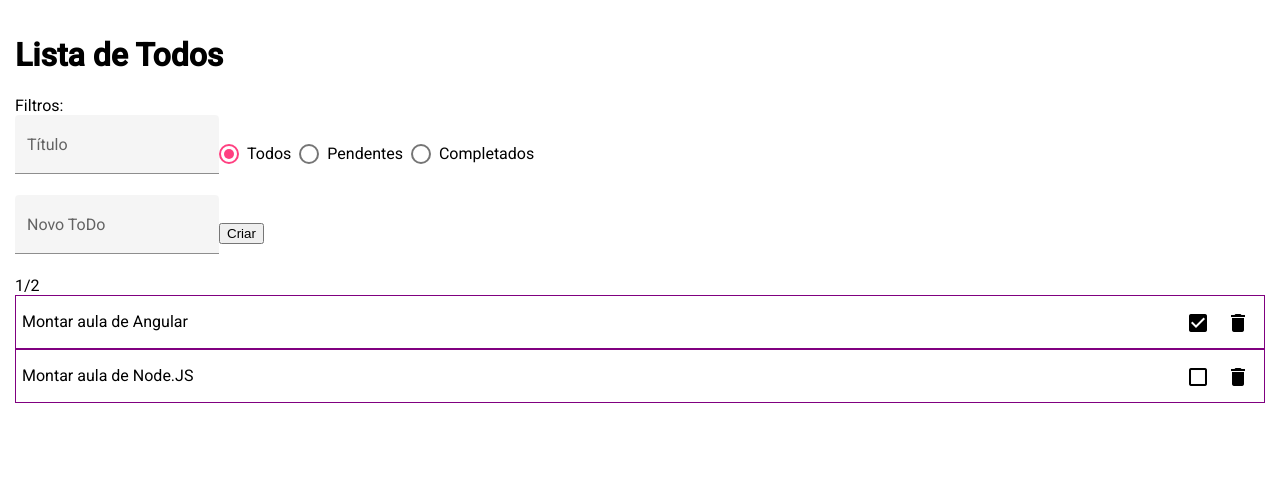
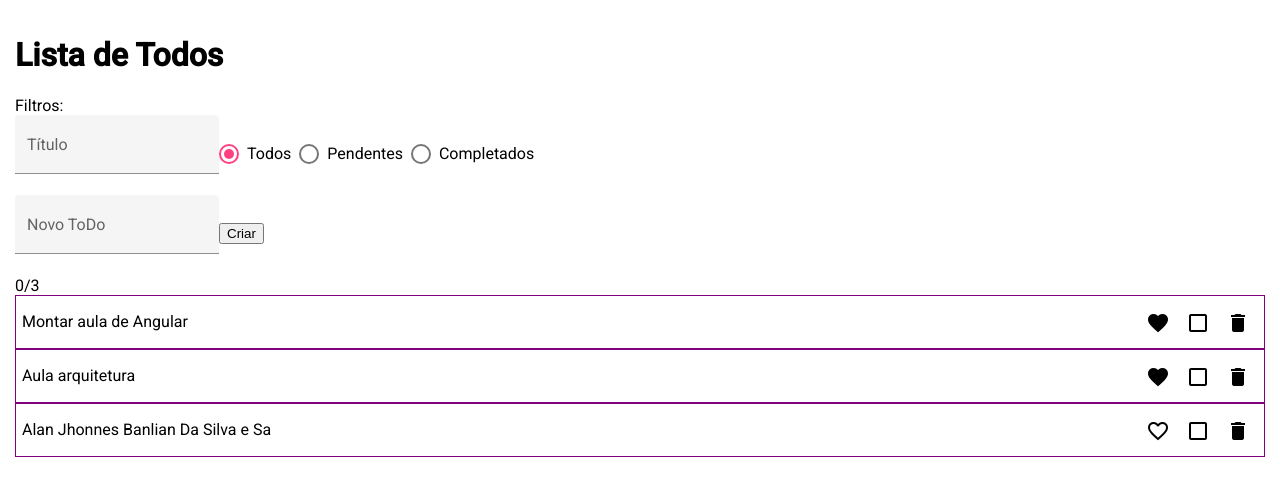
Before and after one commit to alanjhonnes/devschool-padrao-arquitetura-angular, an Angular app: page /todos in a window 1280 px wide. Shown: the top 496 px of the page. Built offline with nearby package versions, Linux system fonts and the light colour scheme; data requests are answered from the project's data file.

Commit message:
feat: favorite and isSavingTodo features

```diff
--- a/db.json
+++ b/db.json
@@ -3,12 +3,23 @@
     {
       "id": "1",
       "title": "Montar aula de Angular",
-      "isCompleted": true
+      "isCompleted": false,
+      "isFavorited": true,
+      "isSaving": false
     },
     {
-      "id": "2",
-      "title": "Montar aula de Node.JS",
-      "isCompleted": false
+      "id": "f4d00611-a751-4c57-8fde-1acc676b1d35",
+      "title": "Aula arquitetura",
+      "isCompleted": false,
+      "isFavorited": true,
+      "isSaving": false
+    },
+    {
+      "id": "38315f5c-4fcb-4461-9d1a-c2bae6d0e038",
+      "title": "Alan Jhonnes Banlian Da Silva e Sa",
+      "isCompleted": false,
+      "isFavorited": false,
+      "isSaving": false
     }
   ]
 }
--- a/src/app/features/todos/components/todo-item/todo-item.component.html
+++ b/src/app/features/todos/components/todo-item/todo-item.component.html
@@ -1,7 +1,15 @@
-<span>{{todo.title}}</span>
+<span>{{ todo.title }}</span>
 <div class="todo-item-buttons">
+  <mat-spinner *ngIf="todo.isSaving"></mat-spinner>
+  <button mat-icon-button (click)="onToggleFavorite()">
+    <mat-icon>{{ todo.isFavorited ? "favorite" : "favorite_border" }}</mat-icon>
+  </button>
   <button mat-icon-button (click)="onToggleClicked()">
-    <mat-icon>{{ todo.isCompleted ? 'check_box' : 'check_box_outline_blank'}}</mat-icon>
+    <mat-icon>{{
+      todo.isCompleted ? "check_box" : "check_box_outline_blank"
+    }}</mat-icon>
   </button>
-  <button mat-icon-button (click)="onDeleteClicked()"><mat-icon>delete</mat-icon></button>
+  <button mat-icon-button (click)="onDeleteClicked()">
+    <mat-icon>delete</mat-icon>
+  </button>
 </div>
--- a/src/app/features/todos/components/todo-item/todo-item.component.ts
+++ b/src/app/features/todos/components/todo-item/todo-item.component.ts
@@ -1,5 +1,5 @@
 import { Component, OnInit, ChangeDetectionStrategy, Input, Output, EventEmitter, HostBinding } from '@angular/core';
-import { Todo } from 'src/app/shared/types/todo.type';
+import { Todo, TodoListItem } from 'src/app/shared/types/todo.type';
 
 @Component({
   selector: 'app-todo-item',
@@ -10,10 +10,13 @@ import { Todo } from 'src/app/shared/types/todo.type';
 export class TodoItemComponent implements OnInit {
 
   @Input()
-  todo!: Todo;
+  todo!: TodoListItem;
 
   @Output()
   toggleStatus = new EventEmitter<Todo>();
+
+  @Output()
+  toggleFavorite = new EventEmitter<Todo>();
 
   @Output()
   delete = new EventEmitter<Todo>();
@@ -27,6 +30,10 @@ export class TodoItemComponent implements OnInit {
     this.toggleStatus.emit(this.todo);
   }
 
+  onToggleFavorite() {
+    this.toggleFavorite.emit(this.todo);
+  }
+
   onDeleteClicked() {
     this.delete.emit(this.todo);
   }
--- a/src/app/features/todos/components/todo-list/todo-list.component.html
+++ b/src/app/features/todos/components/todo-list/todo-list.component.html
@@ -2,6 +2,7 @@
   <app-todo-item
     *ngFor="let todo of todos"
     [todo]="todo"
+    (toggleFavorite)="onTodoToggledFavorite(todo)"
     (toggleStatus)="onTodoToggled(todo)"
     (delete)="onTodoDeleted(todo)"
   ></app-todo-item>
--- a/src/app/features/todos/components/todo-list/todo-list.component.ts
+++ b/src/app/features/todos/components/todo-list/todo-list.component.ts
@@ -1,5 +1,5 @@
 import { Component, OnInit, ChangeDetectionStrategy, Input, Output, EventEmitter } from '@angular/core';
-import { Todo } from 'src/app/shared/types/todo.type';
+import { Todo, TodoListItem } from 'src/app/shared/types/todo.type';
 
 @Component({
   selector: 'app-todo-list',
@@ -10,10 +10,13 @@ import { Todo } from 'src/app/shared/types/todo.type';
 export class TodoListComponent implements OnInit {
 
   @Input()
-  todos!: Todo[];
+  todos!: TodoListItem[];
 
   @Output()
   todoToggle = new EventEmitter<Todo>();
+
+  @Output()
+  todoToggleFavorite = new EventEmitter<Todo>();
 
   @Output()
   todoDelete = new EventEmitter<Todo>();
@@ -21,6 +24,10 @@ export class TodoListComponent implements OnInit {
   constructor() { }
 
   ngOnInit(): void {
+  }
+
+  onTodoToggledFavorite(todo: Todo) {
+    this.todoToggleFavorite.emit(todo);
   }
 
   onTodoToggled(todo: Todo) {
--- a/src/app/features/todos/pages/todos-page/todos-page.component.html
+++ b/src/app/features/todos/pages/todos-page/todos-page.component.html
@@ -4,24 +4,38 @@
 <form [formGroup]="filterForm">
   <mat-form-field appearance="fill">
     <mat-label>Título</mat-label>
-    <input matInput formControlName="title">
+    <input matInput formControlName="title" />
   </mat-form-field>
 
   <mat-radio-group aria-label="Select an option" formControlName="isCompleted">
-    <mat-radio-button [value]="null" class="todos-filter-radio-item">Todos</mat-radio-button>
-    <mat-radio-button [value]="false" class="todos-filter-radio-item">Pendentes</mat-radio-button>
-    <mat-radio-button [value]="true" class="todos-filter-radio-item">Completados</mat-radio-button>
+    <mat-radio-button [value]="null" class="todos-filter-radio-item"
+      >Todos</mat-radio-button
+    >
+    <mat-radio-button [value]="false" class="todos-filter-radio-item"
+      >Pendentes</mat-radio-button
+    >
+    <mat-radio-button [value]="true" class="todos-filter-radio-item"
+      >Completados</mat-radio-button
+    >
   </mat-radio-group>
 </form>
 
 <mat-form-field appearance="fill">
   <mat-label>Novo ToDo</mat-label>
-  <input matInput [formControl]="newTodoControl">
+  <input matInput [formControl]="newTodoControl" />
 </mat-form-field>
 <button mat-border-button color="primary" (click)="createTodo()">Criar</button>
+
 <mat-spinner *ngIf="saving$ | async"></mat-spinner>
 
-<div>{{todosCompletedCount$ | async }}/{{todosCount$ | async}}
-<ng-container *ngIf="filteredTodos$ | async as todos">
-  <app-todo-list [todos]="todos" (todoDelete)="onTodoDeleted($event)" (todoToggle)="onTodoToggled($event)"></app-todo-list>
-</ng-container>
+<div>
+  {{ todosCompletedCount$ | async }}/{{ todosCount$ | async }}
+  <ng-container *ngIf="filteredTodos$ | async as todos">
+    <app-todo-list
+      [todos]="todos"
+      (todoDelete)="onTodoDeleted($event)"
+      (todoToggle)="onTodoToggled($event)"
+      (todoToggleFavorite)="onTodoToggledFavorite($event)"
+    ></app-todo-list>
+  </ng-container>
+</div>
--- a/src/app/features/todos/pages/todos-page/todos-page.component.ts
+++ b/src/app/features/todos/pages/todos-page/todos-page.component.ts
@@ -1,6 +1,7 @@
 import { Component, OnInit } from '@angular/core';
 import { FormControl, FormGroup } from '@angular/forms';
 import { Observable } from 'rxjs';
+import { debounceTime } from 'rxjs/operators';
 import { TodosFacadeService } from 'src/app/shared/facade/todos-facade.service';
 import { Todo } from 'src/app/shared/types/todo.type';
 import { v4 } from 'uuid';
@@ -11,7 +12,7 @@ import { v4 } from 'uuid';
 })
 export class TodosPageComponent implements OnInit {
 
-  filteredTodos$: Observable<Todo[]> = this.todosFacade.filteredTodos$;
+  filteredTodos$ = this.todosFacade.orderedTodos$;
   loading$ = this.todosFacade.loading$;
 
   filterForm = new FormGroup({
@@ -32,6 +33,9 @@ export class TodosPageComponent implements OnInit {
     this.todosFacade.loadTodos().subscribe();
     this.filterForm
       .valueChanges
+      .pipe(
+        debounceTime(500),
+      )
       .subscribe(filters => {
         this.todosFacade.updateTodosFilters(filters);
       })
@@ -52,7 +56,22 @@ export class TodosPageComponent implements OnInit {
           console.log('todo toggled',)
         },
         error: (error) => {
-        alert(error);
+          console.error(error);
+        }
+      });
+  }
+
+  onTodoToggledFavorite(todo: Todo) {
+    this.todosFacade.editTodo({
+      ...todo,
+      isFavorited: !todo.isFavorited,
+    })
+      .subscribe({
+        next: () => {
+          console.log('todo toggled isFavorited',)
+        },
+        error: (error) => {
+          console.error(error);
         }
       });
   }
@@ -62,10 +81,11 @@ export class TodosPageComponent implements OnInit {
       id: v4(),
       title: this.newTodoControl.value,
       isCompleted: false,
+      isFavorited: false,
     })
       .subscribe({
-      next: () => alert('Todo criado'),
-      error: (error) => alert(`erro: ${error}`),
+        next: () => console.log('Todo criado'),
+        error: (error) => console.log(`erro: ${error}`),
       });
   }
 
--- a/src/app/shared/core/state/todos-state.service.ts
+++ b/src/app/shared/core/state/todos-state.service.ts
@@ -13,6 +13,7 @@ export interface TodosState {
   saving: boolean;
   todos: Todo[];
   filters: TodoFilters;
+  todosBeingSaved: Record<string, true | undefined>
 }
 
 @Injectable({
@@ -28,7 +29,8 @@ export class TodosStateService {
     filters: {
       isCompleted: null,
       title: null,
-    }
+    },
+    todosBeingSaved: {},
   });
 
   constructor() { }
@@ -61,7 +63,7 @@ export class TodosStateService {
       ...state,
       todos: state.todos.map(t => {
         // trocando o todo antigo pelo todo novo se id for igual
-        if(t.id === todo.id) {
+        if (t.id === todo.id) {
           return todo;
         }
         return t;
@@ -105,6 +107,28 @@ export class TodosStateService {
     });
   }
 
+  setTodoBeingSaved(todoId: string) {
+    const state = this.state$.getValue();
+    this.state$.next({
+      ...state,
+      todosBeingSaved: {
+        ...state.todosBeingSaved,
+        [todoId]: true,
+      },
+    });
+  }
+
+  setTodoNotBeingSaved(todoId: string) {
+    const state = this.state$.getValue();
+    this.state$.next({
+      ...state,
+      todosBeingSaved: {
+        ...state.todosBeingSaved,
+        [todoId]: undefined
+      },
+    });
+  }
+
 
 
 
--- a/src/app/shared/facade/todos-facade.service.ts
+++ b/src/app/shared/facade/todos-facade.service.ts
@@ -3,7 +3,7 @@ import { Observable, of, combineLatest } from 'rxjs';
 import { catchError, distinctUntilChanged, filter, finalize, map, shareReplay, switchMap, take, tap, withLatestFrom } from 'rxjs/operators';
 import { TodosApiService } from '../core/async/todos-api.service';
 import { TodoFilters, TodosStateService } from '../core/state/todos-state.service';
-import { Todo } from '../types/todo.type';
+import { Todo, TodoListItem } from '../types/todo.type';
 
 @Injectable({
   providedIn: 'root'
@@ -13,7 +13,16 @@ export class TodosFacadeService {
   readonly allTodos$ = this.todosState
     .getState()
     .pipe(
-      map(state => state.todos),
+      tap(state => console.log(state)),
+      map(state => {
+        return state.todos
+          .map<TodoListItem>(todo => {
+            return {
+              ...todo,
+              isSaving: state.todosBeingSaved[todo.id] || false
+            }
+          })
+      }),
       distinctUntilChanged(),
       shareReplay(1),
     )
@@ -43,21 +52,27 @@ export class TodosFacadeService {
     );
 
   readonly filteredTodos$ = combineLatest([this.allTodos$, this.filters$])
-    .pipe(map(([todos, filters]) => {
+    .pipe(
+      map(([todos, filters]) => {
         return todos.filter(todo => {
           if (filters.isCompleted !== null) {
-          if(todo.isCompleted !== filters.isCompleted) {
+            if (todo.isCompleted !== filters.isCompleted) {
               return false;
             }
           }
-        if(filters.title !== null && filters.title !== '') {
-          if(!todo.title.toLocaleLowerCase().includes(filters.title.toLocaleLowerCase())) {
+          if (filters.title !== null && filters.title !== '') {
+            if (!todo.title.toLocaleLowerCase().includes(filters.title.toLocaleLowerCase())) {
               return false;
             }
           }
           return true;
         })
       }))
+
+  readonly orderedTodos$ = this.filteredTodos$
+    .pipe(
+      map(orderTodosByFavorites)
+    )
 
   readonly todosCount$ = this.allTodos$
     .pipe(map(todos => todos.length))
@@ -109,11 +124,15 @@ export class TodosFacadeService {
   }
 
   editTodo(todo: Todo): Observable<Todo> {
-    this.todosState.editTodo(todo);
+    // this.todosState.editTodo(todo);
+    this.todosState.setTodoBeingSaved(todo.id)
     return this.todosApi.editTodo(todo)
       .pipe(
         tap((response) => {
           this.todosState.editTodo(response);
+        }),
+        finalize(() => {
+          this.todosState.setTodoNotBeingSaved(todo.id)
         })
       )
   }
@@ -131,3 +150,16 @@ export class TodosFacadeService {
     this.todosState.setFilters(filters);
   }
 }
+
+export function orderTodosByFavorites(todos: TodoListItem[]): TodoListItem[] {
+  return todos.slice()
+    .sort((a, b) => {
+      if (a.isFavorited && !b.isFavorited) {
+        return -1;
+      }
+      if (a.isFavorited && b.isFavorited) {
+        return 0;
+      }
+      return 1;
+    });
+}
--- a/src/app/shared/types/todo.type.ts
+++ b/src/app/shared/types/todo.type.ts
@@ -2,4 +2,9 @@ export interface Todo {
   id: string;
   title: string;
   isCompleted: boolean;
+  isFavorited: boolean;
 }
+
+export interface TodoListItem extends Todo {
+  isSaving: boolean;
+}
```
Lines whose indentation alone changed are shown as unchanged.
